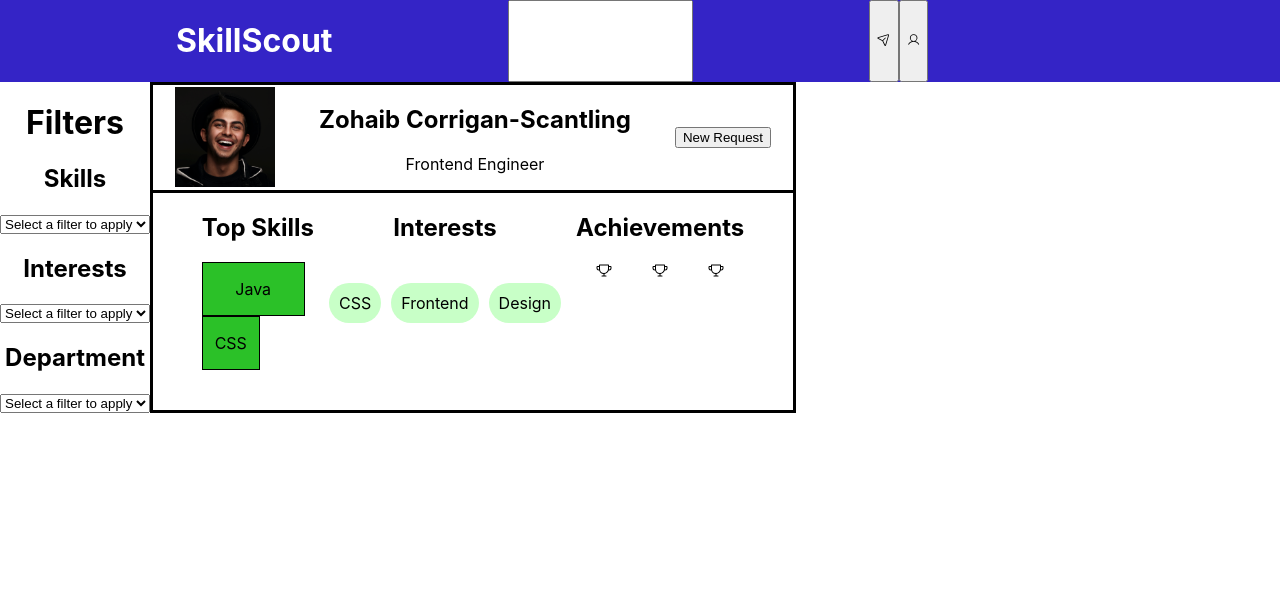
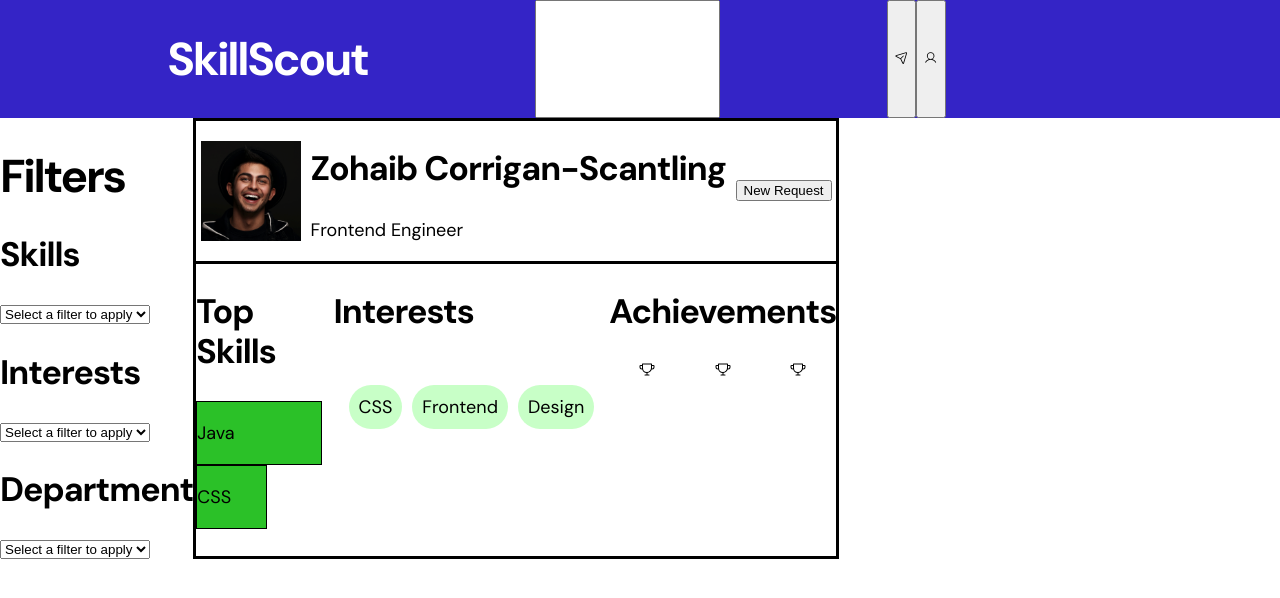
Before and after one commit to kepstein23/SkillScout, a React (Create React App) app in the folder skill-scout/: page / in a window 1280 px wide. Shown: the top 598 px of the page. Built offline with nearby package versions, Linux system fonts and the light colour scheme.

Commit message:
type and color

```diff
--- a/skill-scout/src/App.css
+++ b/skill-scout/src/App.css
@@ -1,18 +1,3 @@
-.App {
-  text-align: center;
-}
-
-.App-logo {
-  height: 40vmin;
-  pointer-events: none;
-}
-
-@media (prefers-reduced-motion: no-preference) {
-  .App-logo {
-    animation: App-logo-spin infinite 20s linear;
-  }
-}
-
 .App-header {
   background-color: #282c34;
   min-height: 100vh;
@@ -77,12 +62,3 @@
   justify-content: space-evenly;
   color: white
 }
-
-@keyframes App-logo-spin {
-  from {
-    transform: rotate(0deg);
-  }
-  to {
-    transform: rotate(360deg);
-  }
-}
--- a/skill-scout/src/index.css
+++ b/skill-scout/src/index.css
@@ -1,8 +1,55 @@
+@import url('https://fonts.googleapis.com/css2?family=DM+Sans:ital,wght@0,400;0,700;1,400;1,700&display=swap');
+
+:root {
+  --primary: #3424C6;
+  --gray: #F0F2F6;
+  --light-green: #C8FFC7;
+  --dark-green: #0D7D0B;
+  --font-family: 'DM Sans', sans-serif;
+}
+
+h1 {
+  font-style: normal;
+  font-weight: 700;
+  font-size: 46px;
+  line-height: 56px;
+  /* or 122% */
+  letter-spacing: -0.05em;
+}
+
+h2 {
+  font-style: normal;
+  font-weight: 700;
+  font-size: 34px;
+  line-height: 40px;
+  /* identical to box height, or 118% */
+  letter-spacing: -0.03em;
+}
+
+h3 {
+  font-style: normal;
+  font-weight: 700;
+  font-size: 22px;
+  line-height: 32px;
+  /* identical to box height, or 145% */
+  letter-spacing: -0.01em;
+}
+
+p {
+  font-style: normal;
+  font-weight: 400;
+  font-size: 18px;
+  line-height: 26px;
+  /* or 144% */
+}
+
+p.bold {
+  font-weight: 700;
+}
+
 body {
   margin: 0;
-  font-family: -apple-system, BlinkMacSystemFont, 'Segoe UI', 'Roboto', 'Oxygen',
-    'Ubuntu', 'Cantarell', 'Fira Sans', 'Droid Sans', 'Helvetica Neue',
-    sans-serif;
+  font-family: var(--font-family);
   -webkit-font-smoothing: antialiased;
   -moz-osx-font-smoothing: grayscale;
 }
```
